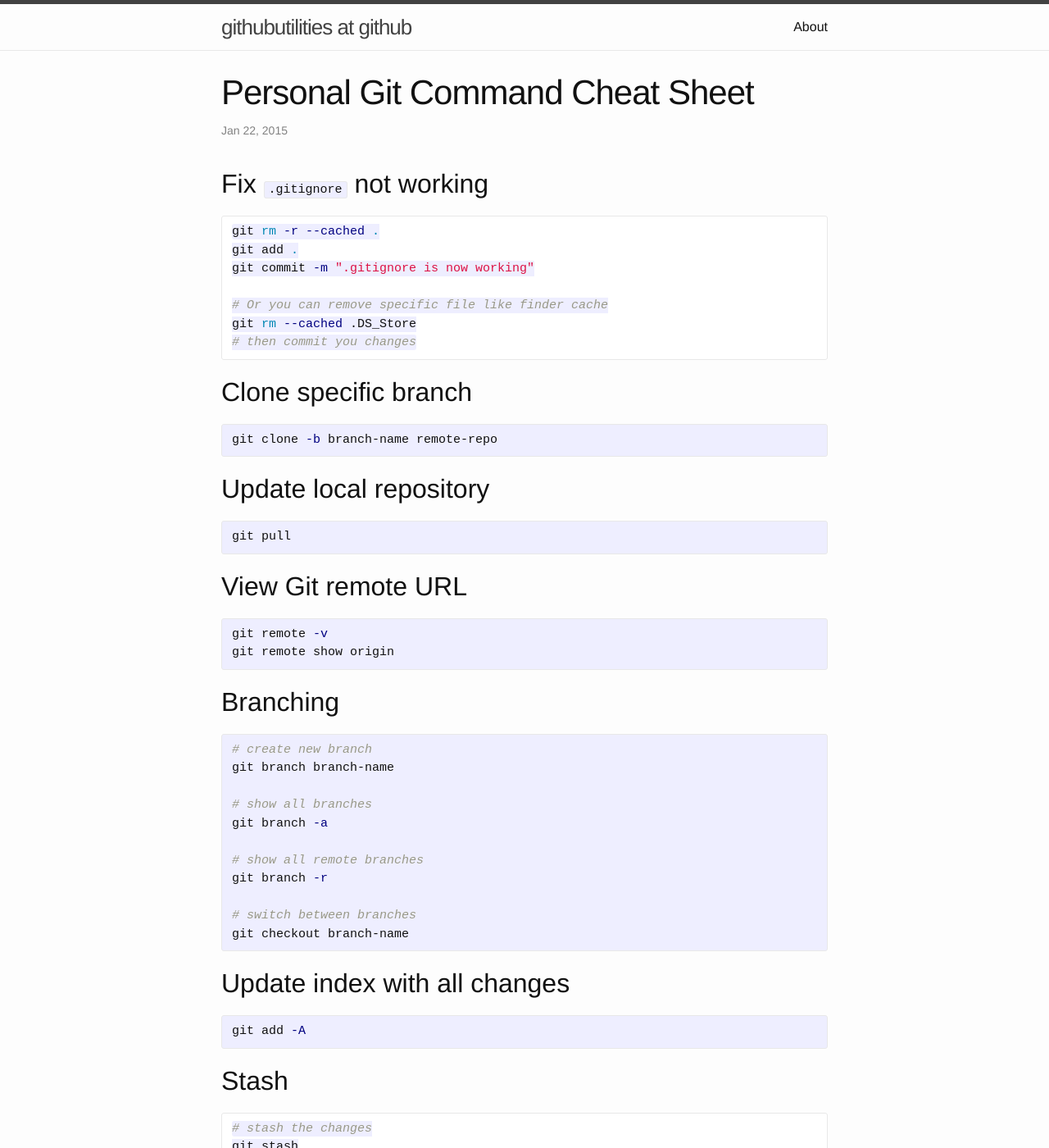
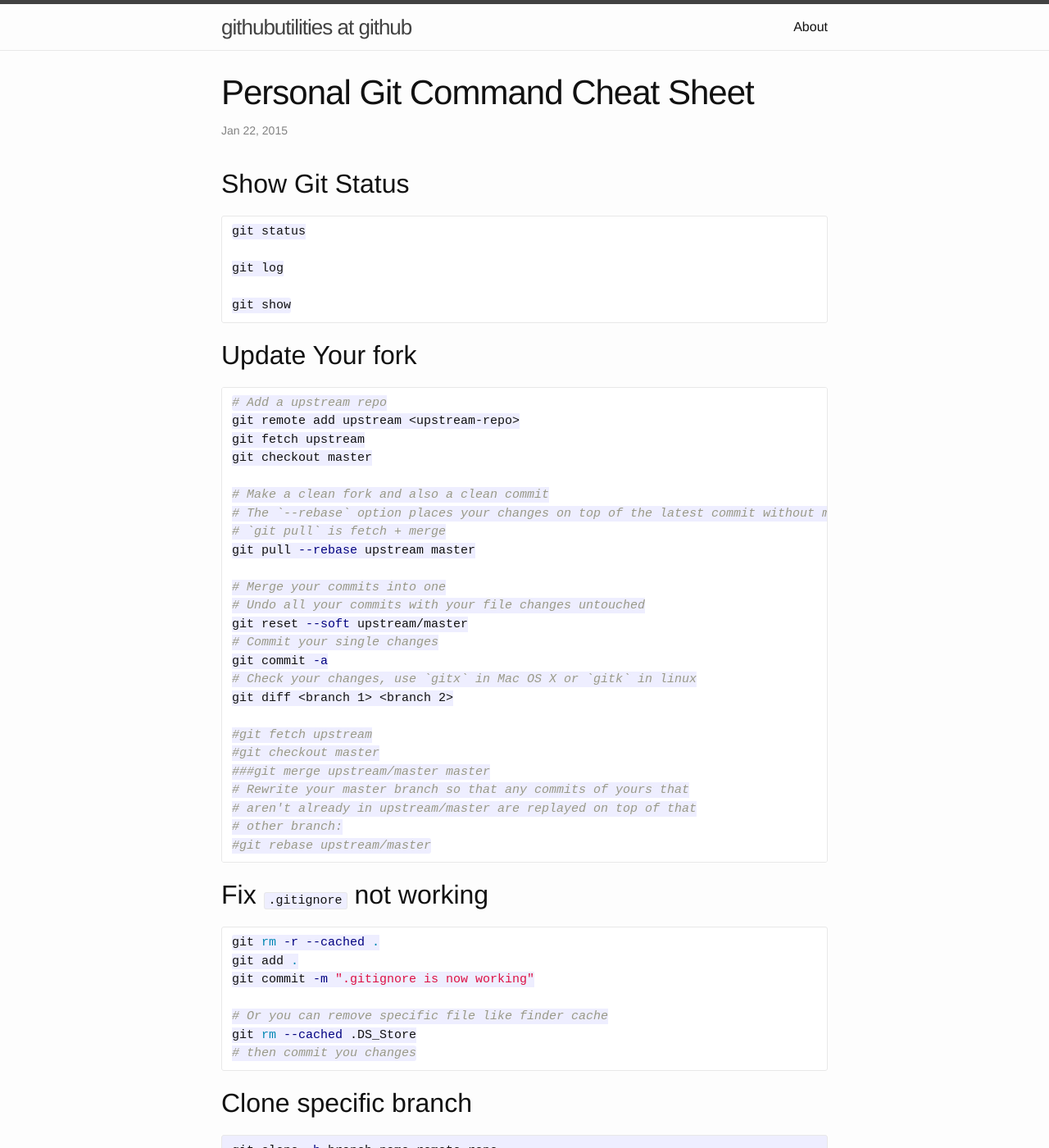
Before and after one commit to githubutilities/githubutilities.github.io, a Jekyll site: the page built from _posts/2015-01-22-personal-git-command-cheat-sheet.markdown, in a window 1280 px wide and 1400 px high. Shown: the whole window at 82% size. Built offline with Jekyll 4.4.1, drawn with Linux system fonts in a browser that asks for light colours; Markdown is read by kramdown in place of the engine named in the settings.

Commit message:
add update fork to git cheat sheet

````diff
--- a/_posts/2015-01-22-personal-git-command-cheat-sheet.markdown
+++ b/_posts/2015-01-22-personal-git-command-cheat-sheet.markdown
@@ -4,6 +4,46 @@ title:  "Personal Git Command Cheat Sheet"
 date:   2015-01-22 17:10
 categories: git
 ---
+
+## Show Git Status
+
+```sh
+git status
+
+git log
+
+git show
+```
+
+## Update Your fork
+
+```sh
+# Add a upstream repo
+git remote add upstream <upstream-repo>
+git fetch upstream
+git checkout master
+
+# Make a clean fork and also a clean commit
+# The `--rebase` option places your changes on top of the latest commit without merges.
+# `git pull` is fetch + merge
+git pull --rebase upstream master
+
+# Merge your commits into one
+# Undo all your commits with your file changes untouched
+git reset --soft upstream/master
+# Commit your single changes
+git commit -a
+# Check your changes, use `gitx` in Mac OS X or `gitk` in linux
+git diff <branch 1> <branch 2>
+
+#git fetch upstream
+#git checkout master
+###git merge upstream/master master
+# Rewrite your master branch so that any commits of yours that
+# aren't already in upstream/master are replayed on top of that
+# other branch:
+#git rebase upstream/master
+```
 
 ## Fix `.gitignore` not working
 
````
